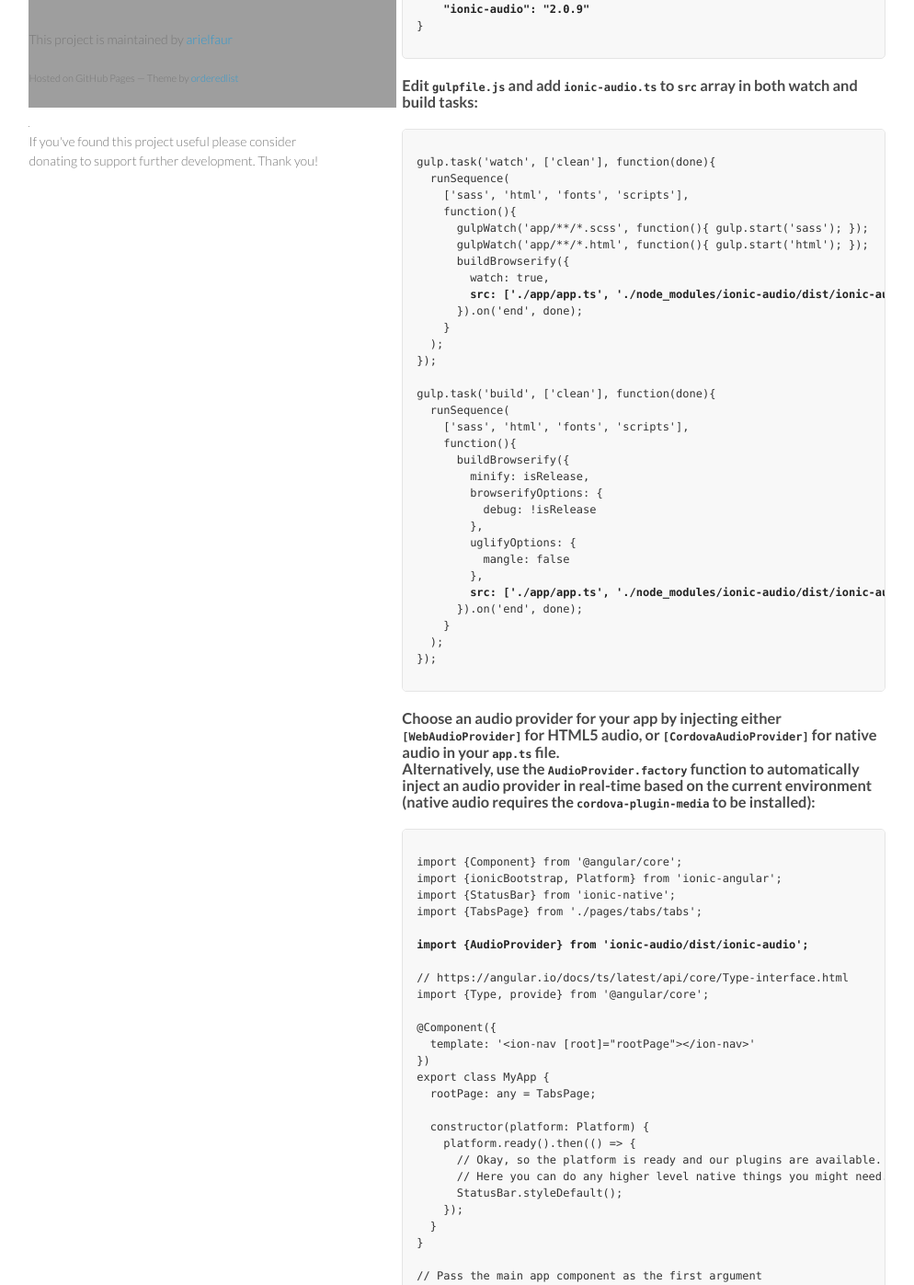
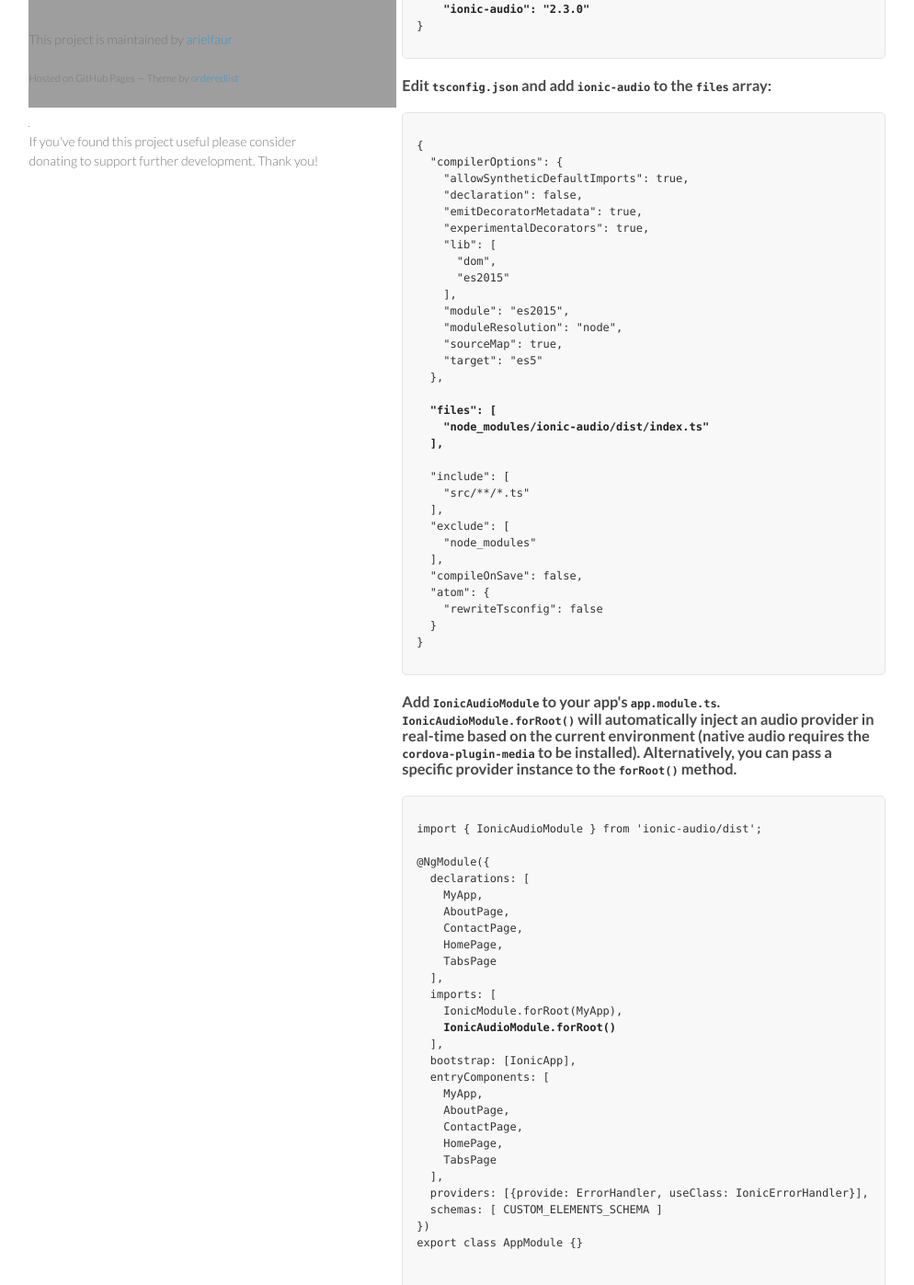
Before and after one commit to arielfaur/ionic-audio, a plain HTML site: page 2.0/index.html in a window 1280 px wide. Shown: the part 636-2033 px from the top of the page at 92% size, without its empty margins (143-1137 px from the left). Drawn offline with Linux system fonts and the light colour scheme; grey boxes are pictures that could not be loaded.

Commit message:
Update index.html
updated documentation

```diff
--- a/2.0/index.html
+++ b/2.0/index.html
@@ -71,100 +71,94 @@
     "reflect-metadata": "^0.1.3",
     "rxjs": "5.0.0-beta.6",
     "zone.js": "0.6.12",
-    <strong>"ionic-audio": "2.0.9"</strong>
+    <strong>"ionic-audio": "2.3.0"</strong>
 }
  </code></pre>
               </p>
             </li>
-            <li><h3>Edit <code>gulpfile.js</code> and add <code>ionic-audio.ts</code> to <code>src</code> array in both watch and build tasks:</h3>
+            <li><h3>Edit <code>tsconfig.json</code> and add <code>ionic-audio</code> to the <code>files</code> array:</h3>
               <p>
   <pre><code>
-gulp.task('watch', ['clean'], function(done){
-  runSequence(
-    ['sass', 'html', 'fonts', 'scripts'],
-    function(){
-      gulpWatch('app/**/*.scss', function(){ gulp.start('sass'); });
-      gulpWatch('app/**/*.html', function(){ gulp.start('html'); });
-      buildBrowserify({
-        watch: true,
-        <strong>src: ['./app/app.ts', './node_modules/ionic-audio/dist/ionic-audio.ts', './typings/main.d.ts']</strong>
-      }).on('end', done);
-    }
-  );
-});
-
-gulp.task('build', ['clean'], function(done){
-  runSequence(
-    ['sass', 'html', 'fonts', 'scripts'],
-    function(){
-      buildBrowserify({
-        minify: isRelease,
-        browserifyOptions: {
-          debug: !isRelease
-        },
-        uglifyOptions: {
-          mangle: false
-        },
-        <strong>src: ['./app/app.ts', './node_modules/ionic-audio/dist/ionic-audio.ts', './typings/main.d.ts']</strong>
-      }).on('end', done);
-    }
-  );
-});
+{
+  "compilerOptions": {
+    "allowSyntheticDefaultImports": true,
+    "declaration": false,
+    "emitDecoratorMetadata": true,
+    "experimentalDecorators": true,
+    "lib": [
+      "dom",
+      "es2015"
+    ],
+    "module": "es2015",
+    "moduleResolution": "node",
+    "sourceMap": true,
+    "target": "es5"
+  },
+  <strong>
+  "files": [
+    "node_modules/ionic-audio/dist/index.ts"
+  ],
+  </strong>
+  "include": [
+    "src/**/*.ts"
+  ],
+  "exclude": [
+    "node_modules"
+  ],
+  "compileOnSave": false,
+  "atom": {
+    "rewriteTsconfig": false
+  }
+}
   </code></pre>
               </p>
             </li>
-            <li><h3>Choose an audio provider for your app by injecting either <code>[WebAudioProvider]</code> for HTML5 audio, or <code>[CordovaAudioProvider]</code> for native audio in your <code>app.ts</code> file.<br>
-            Alternatively, use the <code>AudioProvider.factory</code> function to automatically inject an audio provider in real-time
-            based on the current environment (native audio requires the <code>cordova-plugin-media</code> to be installed):</h3>
+            <li><h3>Add <code>IonicAudioModule</code> to your app's <code>app.module.ts</code>.<br>
+            <code>IonicAudioModule.forRoot()</code> will automatically inject an audio provider in real-time
+            based on the current environment (native audio requires the <code>cordova-plugin-media</code> to be installed).
+              Alternatively, you can pass a specific provider instance to the <code>forRoot()</code> method.
+              </h3>
 
               <p>
   <pre><code>
-import {Component} from '@angular/core';
-import {ionicBootstrap, Platform} from 'ionic-angular';
-import {StatusBar} from 'ionic-native';
-import {TabsPage} from './pages/tabs/tabs';
+import { IonicAudioModule } from 'ionic-audio/dist';
 
-<strong>import {AudioProvider} from 'ionic-audio/dist/ionic-audio';</strong>
+@NgModule({
+  declarations: [
+    MyApp,
+    AboutPage,
+    ContactPage,
+    HomePage,
+    TabsPage
+  ],
+  imports: [
+    IonicModule.forRoot(MyApp),
+    <strong>IonicAudioModule.forRoot()</strong>
+  ],
+  bootstrap: [IonicApp],
+  entryComponents: [
+    MyApp,
+    AboutPage,
+    ContactPage,
+    HomePage,
+    TabsPage
+  ],
+  providers: [{provide: ErrorHandler, useClass: IonicErrorHandler}],
+  schemas: [ CUSTOM_ELEMENTS_SCHEMA ]
+})
+export class AppModule {}
 
-// https://angular.io/docs/ts/latest/api/core/Type-interface.html
-import {Type, provide} from '@angular/core';
-
-@Component({
-  template: '&lt;ion-nav [root]="rootPage"&gt;&lt;/ion-nav&gt;'
-})
-export class MyApp {
-  rootPage: any = TabsPage;
-
-  constructor(platform: Platform) {
-    platform.ready().then(() => {
-      // Okay, so the platform is ready and our plugins are available.
-      // Here you can do any higher level native things you might need.
-      StatusBar.styleDefault();
-    });
-  }
-}
-
-// Pass the main app component as the first argument
-// Pass any providers for your app in the second argument
-// Set any config for your app as the third argument:
-// http://ionicframework.com/docs/v2/api/config/Config/
-
-ionicBootstrap(MyApp, <strong>[provide(AudioProvider,  { useFactory: AudioProvider.factory })]</strong>, {
-
-});
   </code></pre>
                </p>
             </li>
-            <li><h3>Import ionic-audio components and directives in every page where needed:</h3>
+            <li><h3>Import and inject AudioProvider where needed (optional):</h3>
               <p>
   <pre><code>
 import {Component, Provider} from '@angular/core';
-<strong>import {AudioTrackComponent, AudioTrackPlayComponent, AudioTrackProgressComponent, AudioTrackProgressBarComponent, AudioTimePipe, AudioProvider} from 'ionic-audio/dist/ionic-audio';</strong>
+<strong>import { AudioProvider } from 'ionic-audio/dist';</strong>
 
 @Component({
-  templateUrl: 'build/pages/page1/page1.html',
-  <strong>directives: [AudioTrackComponent, AudioTrackPlayComponent, AudioTrackProgressComponent, AudioTrackProgressBarComponent]</strong>,
-  providers: []
+  templateUrl: 'build/pages/page1/page1.html'
 })
 export class Page1 {
   myTracks: any[];
@@ -191,6 +185,16 @@ export class Page1 {
   ngAfterContentInit() {
     // get all tracks managed by AudioProvider so we can control playback via the API
     this.allTracks = this._audioProvider.tracks;
+  }
+
+  playSelectedTrack() {
+    // use AudioProvider to control selected track
+    this._audioProvider.play(this.selectedTrack);
+  }
+
+  pauseSelectedTrack() {
+     // use AudioProvider to control selected track
+     this._audioProvider.pause(this.selectedTrack);
   }
 
   onTrackFinished(track: any) {
```
